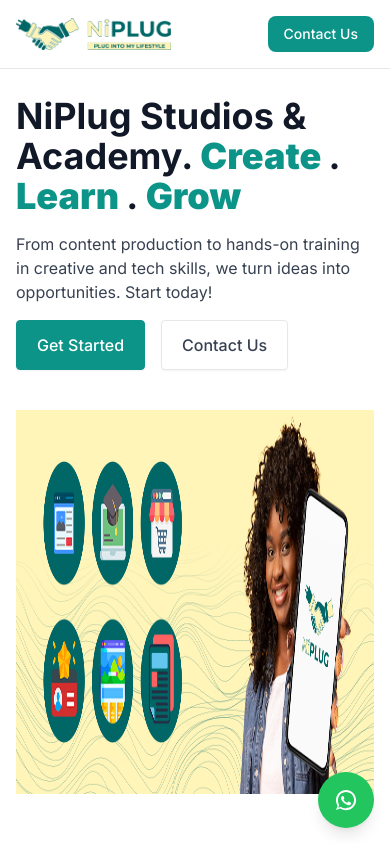
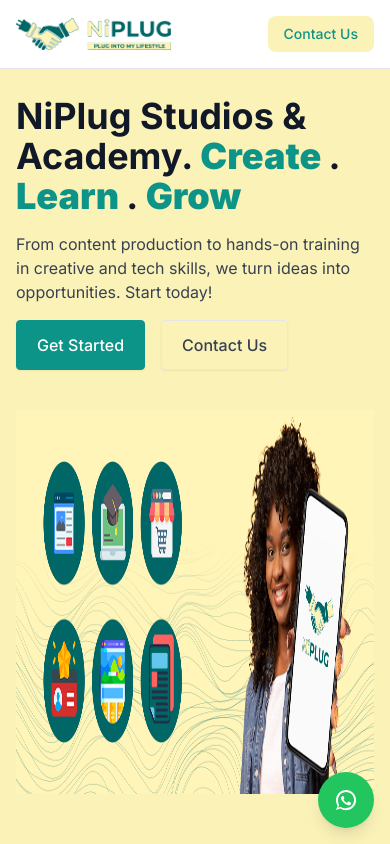
Before and after one commit to abdulgamal/NiPlug, a Next.js app: page /niplugstudios in a window 390 px wide. Shown: the top 844 px of the page. Built offline with nearby package versions, Linux system fonts and the light colour scheme.

Commit message:
Might be final

```diff
--- a/src/app/niplugstudios/page.jsx
+++ b/src/app/niplugstudios/page.jsx
@@ -70,7 +70,7 @@ function Academy() {
 
       <ToastContainer />
       <StudioNav />
-      <section className="bg-white lg:grid lg:place-content-center min-h-screen">
+      <section className="bg-[#FBF2B8] lg:grid lg:place-content-center min-h-screen">
         <div className="mx-auto w-screen max-w-screen-xl px-4 py-24 sm:px-6 sm:py-16 grid md:grid-cols-2 md:items-center gap-10 lg:px-8 lg:py-16">
           <div className="max-w-prose text-left">
             <h1 className="text-4xl font-bold text-gray-900 sm:text-5xl">
@@ -162,14 +162,15 @@ function Academy() {
         </div>
       </div>
 
+      <section className="bg-teal-700">
         <div
-        className="container relative flex flex-col justify-between max-w-6xl px-10 mx-auto xl:px-0 my-8"
+          className="container relative flex flex-col justify-between max-w-6xl px-10 mx-auto xl:px-0 py-8"
           id="academy"
         >
           <h2 className="mb-1 text-3xl font-extrabold leading-tight text-gray-900">
             NiPlug Academy Course Categories
           </h2>
-        <p className="mb-12 text-lg text-gray-500">
+          <p className="mb-12 text-lg text-[#FBF2B8]">
             Here is a few of the awesome Course Categories we provide.
           </p>
           <div className="w-full">
@@ -192,8 +193,8 @@ function Academy() {
 
                           <p className="mt-2 line-clamp-3 text-sm/relaxed text-white/95">
                             Gain hands-on experience and learn the benefits of
-                          POS, ERP and E-Commerce to transform your business and
-                          thrive in the digital world
+                            POS, ERP and E-Commerce to transform your business
+                            and thrive in the digital world
                           </p>
                         </div>
                       </div>
@@ -218,8 +219,8 @@ function Academy() {
                           </h3>
 
                           <p className="mt-2 line-clamp-3 text-sm/relaxed text-white/95">
-                          Master visual storytelling, from design principles to
-                          professional video editing.
+                            Master visual storytelling, from design principles
+                            to professional video editing.
                           </p>
                         </div>
                       </div>
@@ -286,8 +287,8 @@ function Academy() {
                           </h3>
 
                           <p className="mt-2 line-clamp-3 text-sm/relaxed text-white/95">
-                          Explore AI, coding, and digital solutions designed to
-                          enhance creativity.
+                            Explore AI, coding, and digital solutions designed
+                            to enhance creativity.
                           </p>
                         </div>
                       </div>
@@ -327,7 +328,8 @@ function Academy() {
             </div>
           </div>
         </div>
-      <section className="bg-white" id="contacts">
+      </section>
+      <section className="bg-[#FBF2B8]" id="contacts">
         <div className="container px-6 py-12 mx-auto">
           <div>
             <p className="font-medium text-teal-500">Contact us</p>
--- a/src/components/StudioNav.jsx
+++ b/src/components/StudioNav.jsx
@@ -10,7 +10,7 @@ function StudioNav() {
         <div className="flex md:order-2 space-x-3 md:space-x-0 rtl:space-x-reverse">
           <a
             href="#contacts"
-            className="text-white bg-teal-600 hover:bg-teal-800 focus:ring-4 focus:outline-none focus:ring-blue-300 font-medium rounded-lg text-sm px-4 py-2 text-center"
+            className="text-teal-600 bg-[#FBF2B8] hover:bg-[#FBF2B8] focus:ring-4 focus:outline-none focus:ring-blue-300 font-medium rounded-lg text-sm px-4 py-2 text-center"
           >
             Contact Us
           </a>
```
Lines whose indentation alone changed are shown as unchanged.
